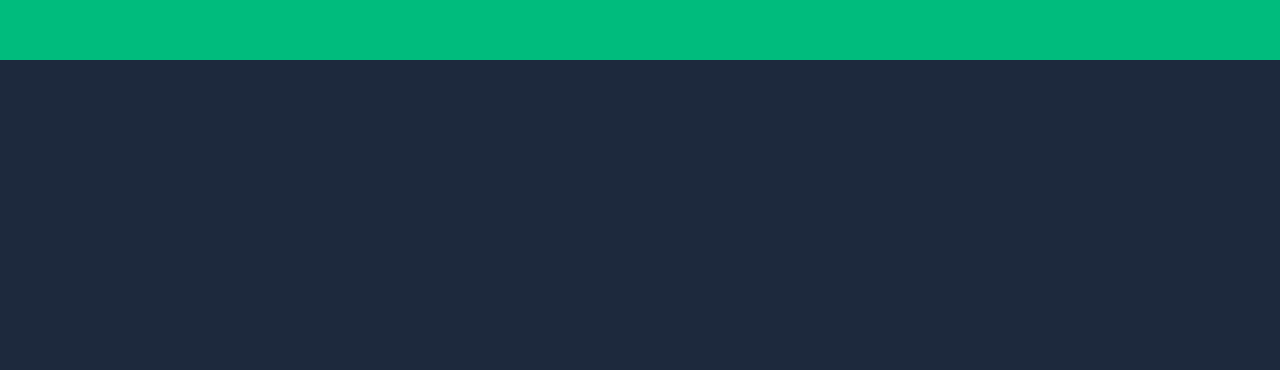
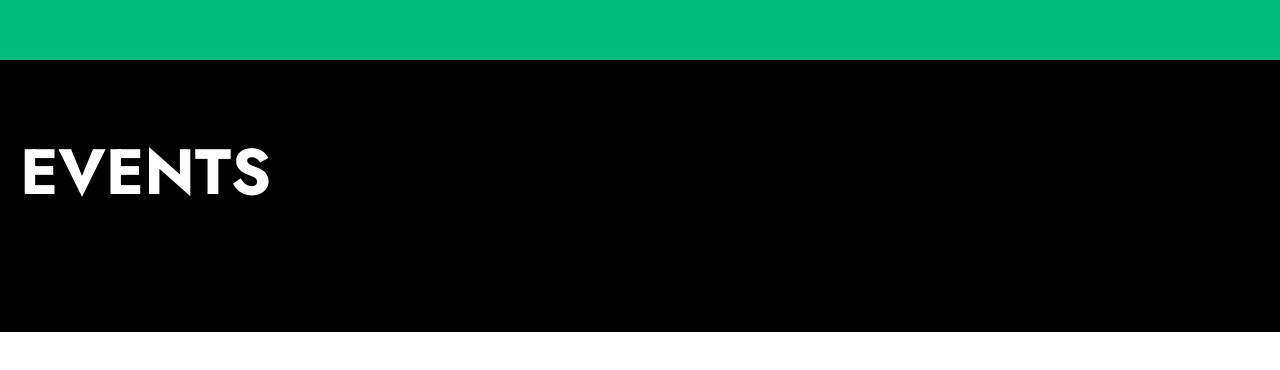
Before and after one commit to InnovationLabAtIIC/InnovationlabFrontend, a Next.js app: page / in a window 1280 px wide. Shown: the part 2061-2431 px from the top of the page. After the commit the page ends 2393 px from the top, so only its background shows below. Built offline with nearby package versions, Linux system fonts and the light colour scheme; what @heroui/react would draw is missing.

Commit message:
add stuffs

```diff
--- /dev/null
+++ b/lib/utils.tsx
@@ -0,0 +1,6 @@
+import { ClassValue, clsx } from "clsx";
+import { twMerge } from "tailwind-merge";
+
+export function cn(...inputs: ClassValue[]) {
+  return twMerge(clsx(inputs));
+}
--- a/package.json
+++ b/package.json
@@ -10,13 +10,16 @@
   },
   "dependencies": {
     "@heroui/react": "^2.8.1",
+    "@tabler/icons-react": "^3.34.1",
+    "clsx": "^2.1.1",
     "embla-carousel-react": "^8.6.0",
     "framer-motion": "^12.23.9",
     "next": "15.3.5",
     "react": "^19.0.0",
     "react-dom": "^19.0.0",
     "react-multi-carousel": "^2.8.6",
-    "react-slick": "^0.30.3"
+    "react-slick": "^0.30.3",
+    "tailwind-merge": "^3.3.1"
   },
   "devDependencies": {
     "@eslint/eslintrc": "^3",
--- a/src/app/page.tsx
+++ b/src/app/page.tsx
@@ -2,17 +2,15 @@
 
 import Hero from "../../components/section/Hero";
 import NavBar from "../../components/section/NavBar";
-import { MotionEffect } from "../../components/ui/AnimatedContainer";
-import MarqueeText from "../../components/ui/MarqueeText";
-import { motion } from 'framer-motion'
 
 export default function Home() {
+
   return (
     <div>
       <NavBar />
       <Hero />
       <Missions />
-      <Events/>
+      <Events />
     </div>
   );
 }
@@ -28,11 +26,21 @@ function Missions() {
 }
 
 function Events() {
+  const events = [
+    { id: 1, name: "SUMMER ENRICHMENT" },
+    { id: 2, name: "IIC QUEST" },
+    { id: 3, name: "CREATIVE CLASH" },
+  ];
+
+  if (events.length === 0) return null;
+
   return (
-    <div className="w-screen h-screen bg-slate-800">
-        <div>
-
+    <div className="w-screen h-auto bg-black flex items-start justify-center pb-12">
+      <div className="max-w-[1240px] w-full h-auto mt-0 flex flex-col md:px-0 p-4">
+        <h2 className=" font-bold text-[8vw] md:text-[5vw]  text-white text-left my-6 md:my-12">EVENTS</h2>
+        <div className="grid grid-cols-1 grid-rows-3 md:grid-cols-3 md:grid-rows-1 gap-6 h-full w-full p-0">
         </div>
+      </div>
     </div>
-  )
+  );
 }
```
Also changed, not shown: 1 other file (tests, documents, lock files or other folders).
